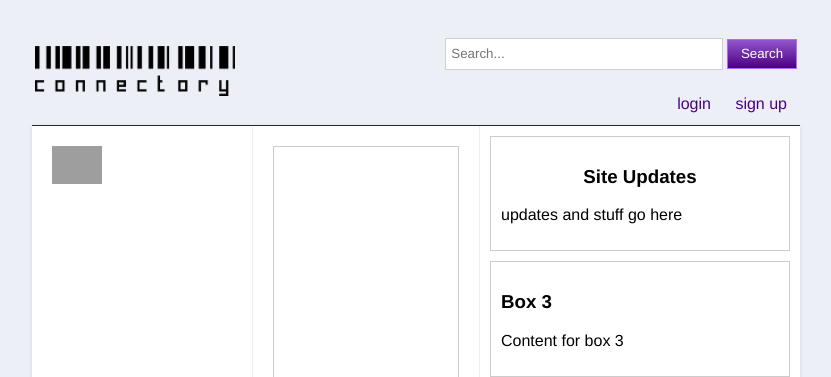
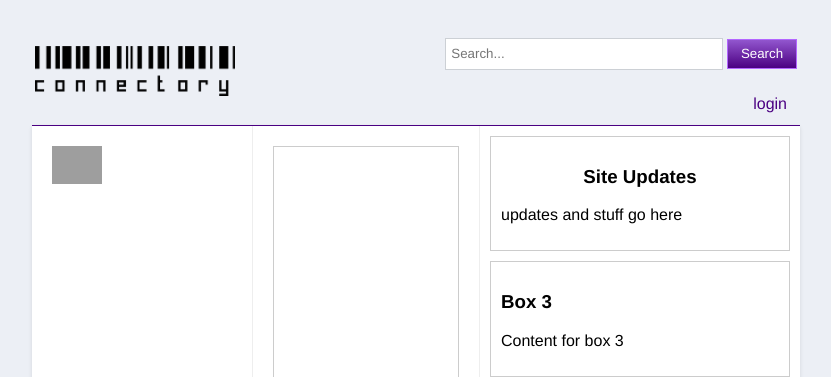
Before and after one commit to NotNekodev/connectory, a Symfony app: template templates/index.html.twig in a window 1280 px wide. Shown: the top 377 px of the page, without its empty margins (224-1055 px from the left). Run offline with Twig, Linux system fonts and the light colour scheme; the template is opened without the code that fills it, so the values that code supplies are empty; style sheets or scripts are compiled from the project's sources; some libraries are stand-ins or nearby versions; grey boxes are pictures that could not be loaded.

Commit message:
Commented out registration (index) Line 149

```diff
--- a/templates/index.html.twig
+++ b/templates/index.html.twig
@@ -146,7 +146,7 @@
                 </div>
                 <div style="padding-bottom:10px;">
                     <a href="{{ path('login') }}" style="color:#4B0082; padding:5px 10px; text-decoration:none;">login</a>
-                    <a href="{{ path('register') }}" style="color:#4B0082; padding:5px 10px; text-decoration:none;">sign up</a>
+                <!--    <a href="{{ path('register') }}" style="color:#4B0082; padding:5px 10px; text-decoration:none;">sign up</a>-->
                 </div>
             </td>
         </tr>
```
